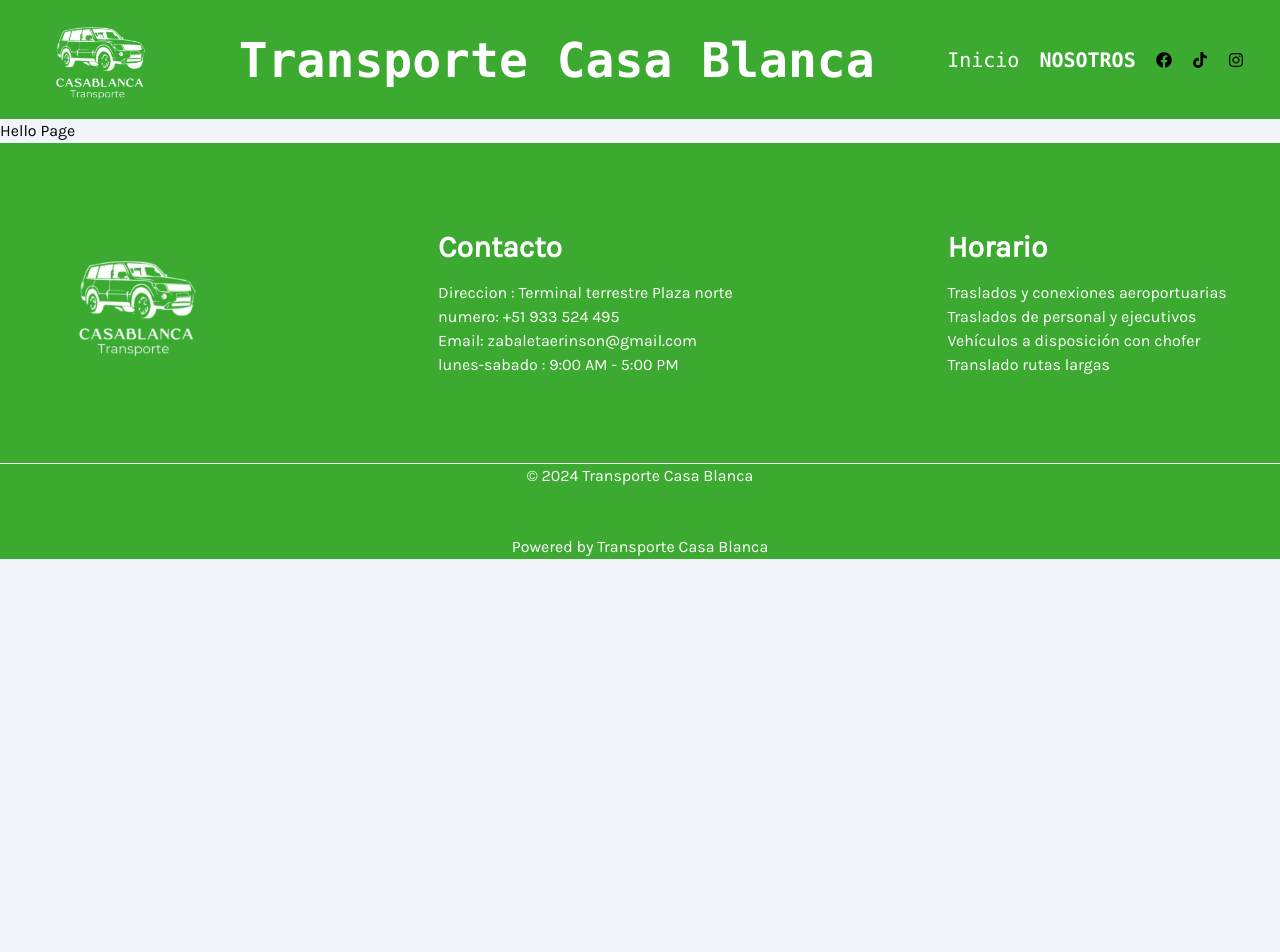
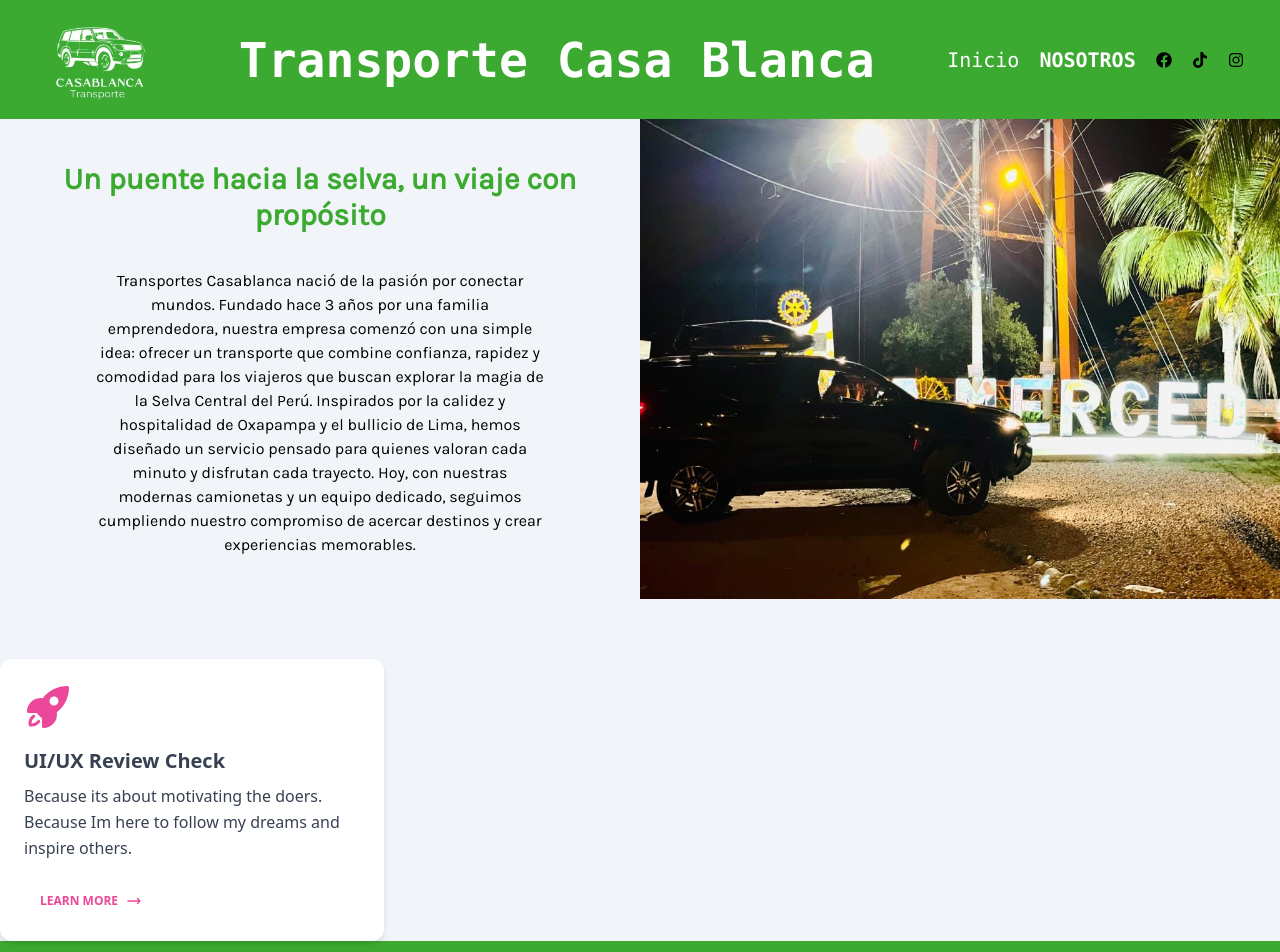
Before and after one commit to aaronJau21/transporte-casa-blanca, a Next.js app: page /about in a window 1280 px wide. Shown: the top 952 px of the page. Before the commit the page ends 800 px from the top, so only its background shows below. Built offline with nearby package versions, Linux system fonts and the light colour scheme.

Commit message:
Initial AboutPage

```diff
--- /dev/null
+++ b/src/about/Main.tsx
@@ -0,0 +1,33 @@
+import Image from "next/image";
+
+export const Main = () => {
+  return (
+    <div className="lg:flex">
+      <div className="lg:flex-1 flex flex-col lg:flex-col lg:justify-center lg:items-center my-16 lg:my-0">
+        <h2 className="text-3xl mb-9 text-primary font-bold font-karla text-center">
+          Un puente hacia la selva, un viaje con propósito
+        </h2>
+        <p className="lg:w-[70%] px-16 lg:px-0 text-center">
+          Transportes Casablanca nació de la pasión por conectar mundos. Fundado
+          hace 3 años por una familia emprendedora, nuestra empresa comenzó con
+          una simple idea: ofrecer un transporte que combine confianza, rapidez
+          y comodidad para los viajeros que buscan explorar la magia de la Selva
+          Central del Perú. Inspirados por la calidez y hospitalidad de Oxapampa
+          y el bullicio de Lima, hemos diseñado un servicio pensado para quienes
+          valoran cada minuto y disfrutan cada trayecto. Hoy, con nuestras
+          modernas camionetas y un equipo dedicado, seguimos cumpliendo nuestro
+          compromiso de acercar destinos y crear experiencias memorables.
+        </p>
+      </div>
+      <div className="flex-1">
+        <Image
+          src="/images/about/principal.jpg"
+          alt="Imagen del carro"
+          className="w-full"
+          width={500}
+          height={500}
+        />
+      </div>
+    </div>
+  );
+};
--- /dev/null
+++ b/src/about/StandOut.tsx
@@ -0,0 +1,62 @@
+export const StandOut = () => {
+  return (
+    <div className="mt-9">
+      <div className="grid grid-cols-3">
+        <div className="relative mt-6 flex w-96 flex-col rounded-xl bg-white bg-clip-border text-gray-700 shadow-md">
+          <div className="p-6">
+            <svg
+              xmlns="http://www.w3.org/2000/svg"
+              viewBox="0 0 24 24"
+              fill="currentColor"
+              aria-hidden="true"
+              className="mb-4 h-12 w-12 text-pink-500"
+            >
+              <path
+                fill-rule="evenodd"
+                d="M9.315 7.584C12.195 3.883 16.695 1.5 21.75 1.5a.75.75 0 01.75.75c0 5.056-2.383 9.555-6.084 12.436A6.75 6.75 0 019.75 22.5a.75.75 0 01-.75-.75v-4.131A15.838 15.838 0 016.382 15H2.25a.75.75 0 01-.75-.75 6.75 6.75 0 017.815-6.666zM15 6.75a2.25 2.25 0 100 4.5 2.25 2.25 0 000-4.5z"
+                clip-rule="evenodd"
+              ></path>
+              <path d="M5.26 17.242a.75.75 0 10-.897-1.203 5.243 5.243 0 00-2.05 5.022.75.75 0 00.625.627 5.243 5.243 0 005.022-2.051.75.75 0 10-1.202-.897 3.744 3.744 0 01-3.008 1.51c0-1.23.592-2.323 1.51-3.008z"></path>
+            </svg>
+            <h5 className="mb-2 block font-sans text-xl font-semibold leading-snug tracking-normal text-blue-gray-900 antialiased">
+              UI/UX Review Check
+            </h5>
+            <p className="block font-sans text-base font-light leading-relaxed text-inherit antialiased">
+              Because its about motivating the doers. Because Im here to follow
+              my dreams and inspire others.
+            </p>
+          </div>
+          <div className="p-6 pt-0">
+            <a
+              className="!font-medium !text-blue-gray-900 !transition-colors hover:!text-pink-500"
+              href="#"
+            >
+              <button
+                className="flex select-none items-center gap-2 rounded-lg py-2 px-4 text-center align-middle font-sans text-xs font-bold uppercase text-pink-500 transition-all hover:bg-pink-500/10 active:bg-pink-500/30 disabled:pointer-events-none disabled:opacity-50 disabled:shadow-none"
+                type="button"
+                data-ripple-dark="true"
+              >
+                Learn More
+                <svg
+                  xmlns="http://www.w3.org/2000/svg"
+                  fill="none"
+                  viewBox="0 0 24 24"
+                  stroke-width="2"
+                  stroke="currentColor"
+                  aria-hidden="true"
+                  className="h-4 w-4"
+                >
+                  <path
+                    stroke-linecap="round"
+                    stroke-linejoin="round"
+                    d="M17.25 8.25L21 12m0 0l-3.75 3.75M21 12H3"
+                  ></path>
+                </svg>
+              </button>
+            </a>
+          </div>
+        </div>
+      </div>
+    </div>
+  );
+};
--- /dev/null
+++ b/src/about/index.ts
@@ -0,0 +1,2 @@
+export { Main } from "./Main";
+export { StandOut } from "./StandOut";
--- a/src/app/about/page.tsx
+++ b/src/app/about/page.tsx
@@ -1,7 +1,10 @@
+import { Main, StandOut } from "@/about";
+
 export default function AboutPage() {
   return (
-    <div>
-      <h1>Hello Page</h1>
-    </div>
+    <>
+      <Main />
+      <StandOut />
+    </>
   );
 }
--- a/src/components/NavbarItem.tsx
+++ b/src/components/NavbarItem.tsx
@@ -14,7 +14,7 @@ export const NavbarItem = ({ href, label }: Props) => {
     <li>
       <Link
         className={`text-white text-xl font-mono ${
-          currentPath === href ? "text-gray-950 uppercase font-bold" : ""
+          currentPath === href ? "text-black uppercase font-bold" : ""
         }`}
         href={href}
       >
--- a/tailwind.config.ts
+++ b/tailwind.config.ts
@@ -5,8 +5,9 @@ export default {
     "./src/pages/**/*.{js,ts,jsx,tsx,mdx}",
     "./src/components/**/*.{js,ts,jsx,tsx,mdx}",
     "./src/app/**/*.{js,ts,jsx,tsx,mdx}",
-    "./src/components/**/*.{js,ts,jsx,tsx,mdx}",
     "./src/home/**/*.{js,ts,jsx,tsx,mdx}",
+    "./src/about/**/*.{js,ts,jsx,tsx,mdx}",
+    "./src/components/*.{js,ts,jsx,tsx,mdx}",
   ],
   theme: {
     extend: {
```
Also changed, not shown: public/images/about/principal.jpg (added).
